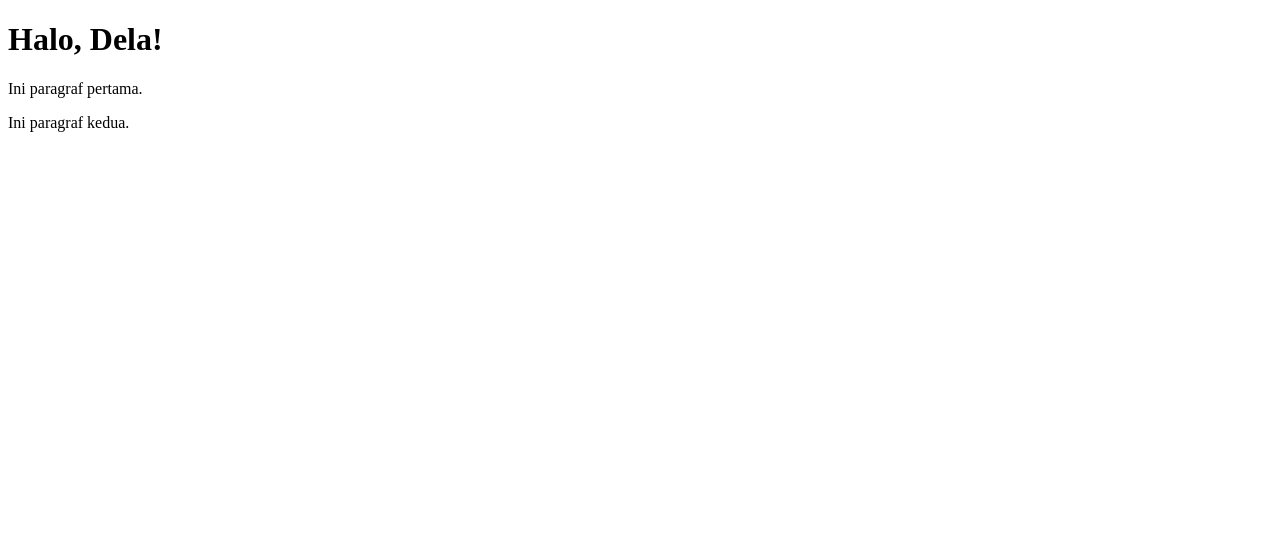
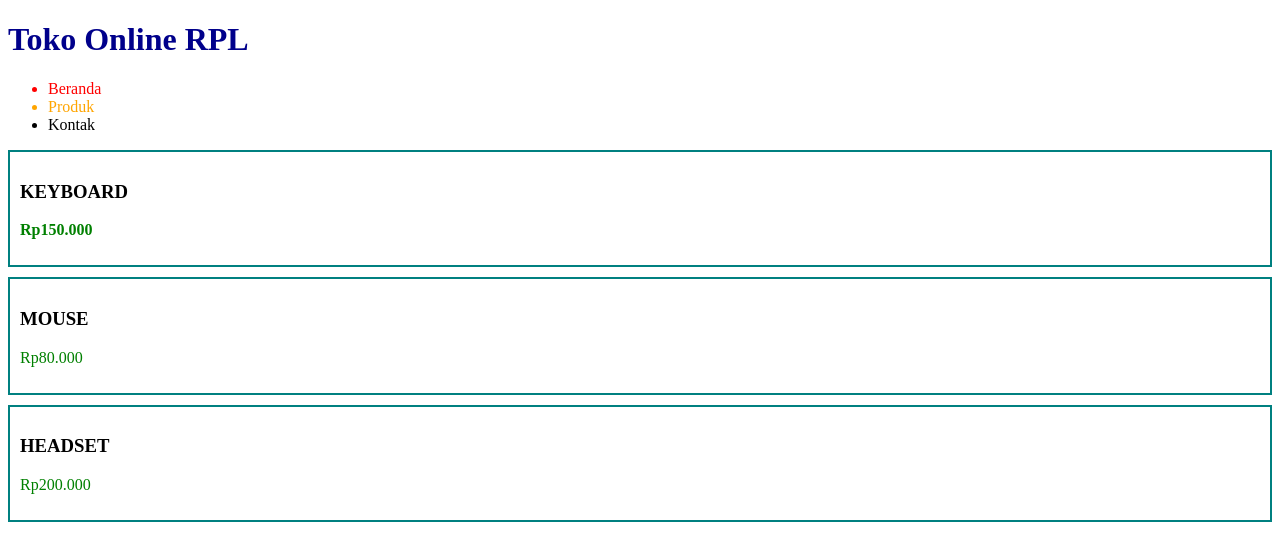
Before and after one commit to fidelaqonitah35rpl-create/TUGAS-BU-AULIA-DOMM, a plain HTML site: page index.html in a window 1280 px wide. Drawn offline with Linux system fonts and the light colour scheme.

Commit message:
Add files via upload

```diff
--- a/index.html
+++ b/index.html
@@ -2,12 +2,29 @@
 <html lang="id">
 <head>
   <meta charset="UTF-8">
-  <title>Praktikum 1 - Mengenal DOM</title>
+  <title>Praktikum 4 - querySelector</title>
 </head>
 <body>
-  <h1 id="judul">Halo, Dela!</h1>
-  <p>Ini paragraf pertama.</p>
-  <p>Ini paragraf kedua.</p>
+  <h1 id="judul">Toko Online RPL</h1>
+
+  <ul class="menu">
+    <li>Beranda</li>
+    <li>Produk</li>
+    <li>Kontak</li>
+  </ul>
+
+  <div class="kartu">
+    <h3>Keyboard</h3>
+    <p class="harga">Rp150.000</p>
+  </div>
+  <div class="kartu">
+    <h3>Mouse</h3>
+    <p class="harga">Rp80.000</p>
+  </div>
+  <div class="kartu">
+    <h3>Headset</h3>
+    <p class="harga">Rp200.000</p>
+  </div>
 
   <script src="script.js"></script>
 </body>
--- a/script.js
+++ b/script.js
@@ -1,4 +1,40 @@
-console.log("JavaScript sudah terhubung!");
-console.log(document.title);
-console.log(document.body);
-console.log(document);
+// ===== querySelector: memilih SATU elemen =====
+const judul = document.querySelector("#judul");
+judul.style.color = "darkblue";
+
+const kartuPertama = document.querySelector(".kartu");
+console.log(kartuPertama);
+
+const hargaPertama = document.querySelector(".kartu .harga");
+hargaPertama.style.fontWeight = "bold";
+
+const menuPertama = document.querySelector(".menu li:first-child");
+menuPertama.style.color = "red";
+
+
+// ===== querySelectorAll: memilih BANYAK elemen =====
+const semuaKartu = document.querySelectorAll(".kartu");
+console.log(semuaKartu.length);
+
+semuaKartu.forEach(function (kartu) {
+  kartu.style.border = "2px solid teal";
+  kartu.style.padding = "10px";
+  kartu.style.margin = "10px 0";
+});
+
+const semuaHarga = document.querySelectorAll(".harga");
+semuaHarga.forEach((harga) => {
+  harga.style.color = "green";
+});
+
+const semuaMenu = document.querySelectorAll(".menu li");
+console.log(semuaMenu.length);
+
+const menuKedua = document.querySelector(".menu li:nth-child(2)");
+menuKedua.style.color = "orange";
+
+const semuaJudulKartu = document.querySelectorAll(".kartu h3");
+
+semuaJudulKartu.forEach((judul) => {
+    judul.textContent = judul.textContent.toUpperCase();
+});
```
Also changed, not shown: sripct.js (added, +32 -0 lines).
